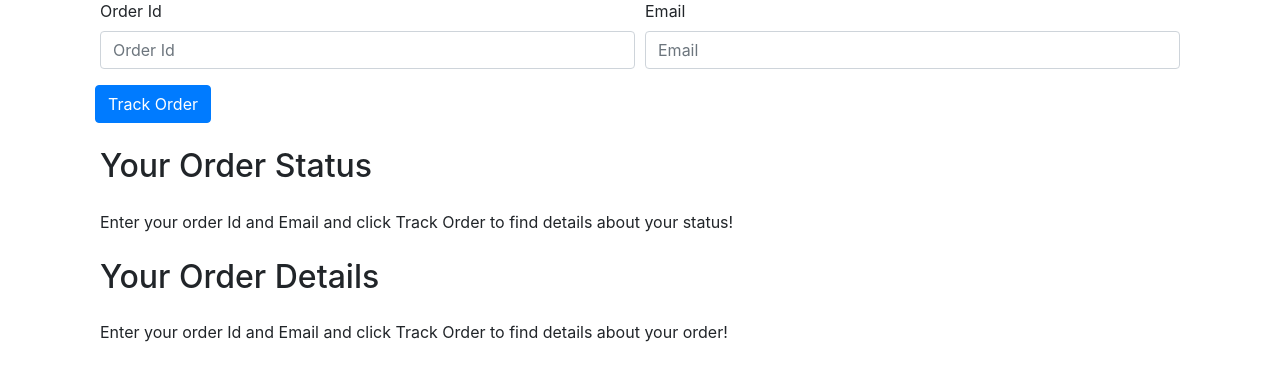
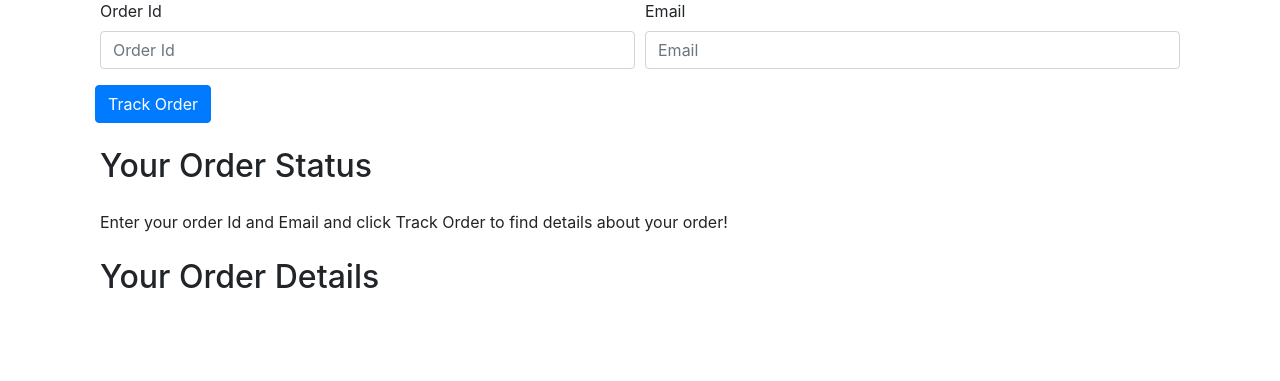
Before and after one commit to sanketdevakar/MyAwesomeCart, a Django app: page /shop/tracker/ in a window 1280 px wide. Shown: the part 127-508 px from the top of the page. Run offline with Django 5.2, Linux system fonts and the light colour scheme; some libraries are stand-ins or nearby versions.

Commit message:
Fixed a bug in a tracker

```diff
--- a/shop/templates/shop/tracker.html
+++ b/shop/templates/shop/tracker.html
@@ -1,7 +1,5 @@
 {% extends 'shop/basic.html' %}
-
-{% block title%} My Awesome Cart Tracker {% endblock %}
-
+{% block title%} My Awesome Cart Tracker{% endblock %}
 {% block body %}
 <div class="container">
     <div class="col my-4">
@@ -23,22 +21,17 @@
         <h2>Your Order Status</h2>
         <div class="my-4">
             <ul class="list-group" id="items">
-            	Enter your order Id and Email and click Track Order to find details about your status!
+                Enter your order Id and Email and click Track Order to find details about your order!
             </ul>
         </div>
-    </div>
-    <div class="col my-4">
-        <h2> Your Order Details </h2>
+        <h2>Your Order Details</h2>
         <div class="my-4">
             <ul class="list-group" id="citems">
-                Enter your order Id and Email and click Track Order to find details about your order!
             </ul>
         </div>
     </div>
 </div>
 {% endblock %}
-
-
 {% block js %}
 <script>
 $('#trackerForm').submit(function(event) {
@@ -55,10 +48,11 @@ $('#trackerForm').submit(function(event) {
             encode: true
         })
         .done(function(data) {
+            $('#citems').empty();
             console.log(data)
-            data = JSON.parse(data)
-            updates = data[0];
-            if (updates.length > 0 & updates != {}) {
+            data = JSON.parse(data);
+            if (data['status'] == 'success') {
+                updates = data['updates'];
                 for (i = 0; i < updates.length; i++) {
                     let text = updates[i]['text'];
                     let time = updates[i]['time'];
@@ -68,22 +62,22 @@ $('#trackerForm').submit(function(event) {
                 </li>`
                     $('#items').append(mystr);
                 }
+                // Fill in the order details
+                cart = JSON.parse(data['itemsJson']);
+                console.log(cart);
+                for (item in cart) {
+                    let name = cart[item][1];
+                    let qty = cart[item][0];
+                    mystr = `<li class="list-group-item d-flex justify-content-between align-items-center">
+                    ${name}
+                    <span class="badge badge-primary badge-pill">${qty}</span>
+                </li>`
+                    $('#citems').append(mystr);
+                }
             } else {
                 mystr = `<li class="list-group-item d-flex justify-content-between align-items-center">
                     Sorry, We are not able to fetch this order id and email. Make sure to type correct order Id and email</li>`
                 $('#items').append(mystr);
-            }
-
-            // Fill in the order details
-            cart = JSON.parse(data[1]);
-            console.log(cart);
-            for (item in cart) {
-                let name = cart[item][1];
-                let qty = cart[item][0];
-                mystr = `<li class="list-group-item d-flex justify-content-between align-items-center">
-                    ${name}
-                    <span class="badge badge-primary badge-pill">${qty}</span>
-                </li>`
                 $('#citems').append(mystr);
             }
         });
--- a/shop/views.py
+++ b/shop/views.py
@@ -90,12 +90,12 @@ def tracker(request):
                 updates = []
                 for item in update:
                     updates.append({'text': item.update_desc, 'time': item.timestamp})
-                    response = json.dumps([updates, order[0].items_json], default=str)
+                    response = json.dumps({"status":"success", "updates": updates, "itemsJson": order[0].items_json}, default=str)
                 return HttpResponse(response)
             else:
-                return HttpResponse('{}')
+                return HttpResponse('{"status":"noitem"}')
         except Exception as e:
-            return HttpResponse('{}')
+            return HttpResponse('{"status":"error"}')
 
     return render(request, 'shop/tracker.html')
 
```
